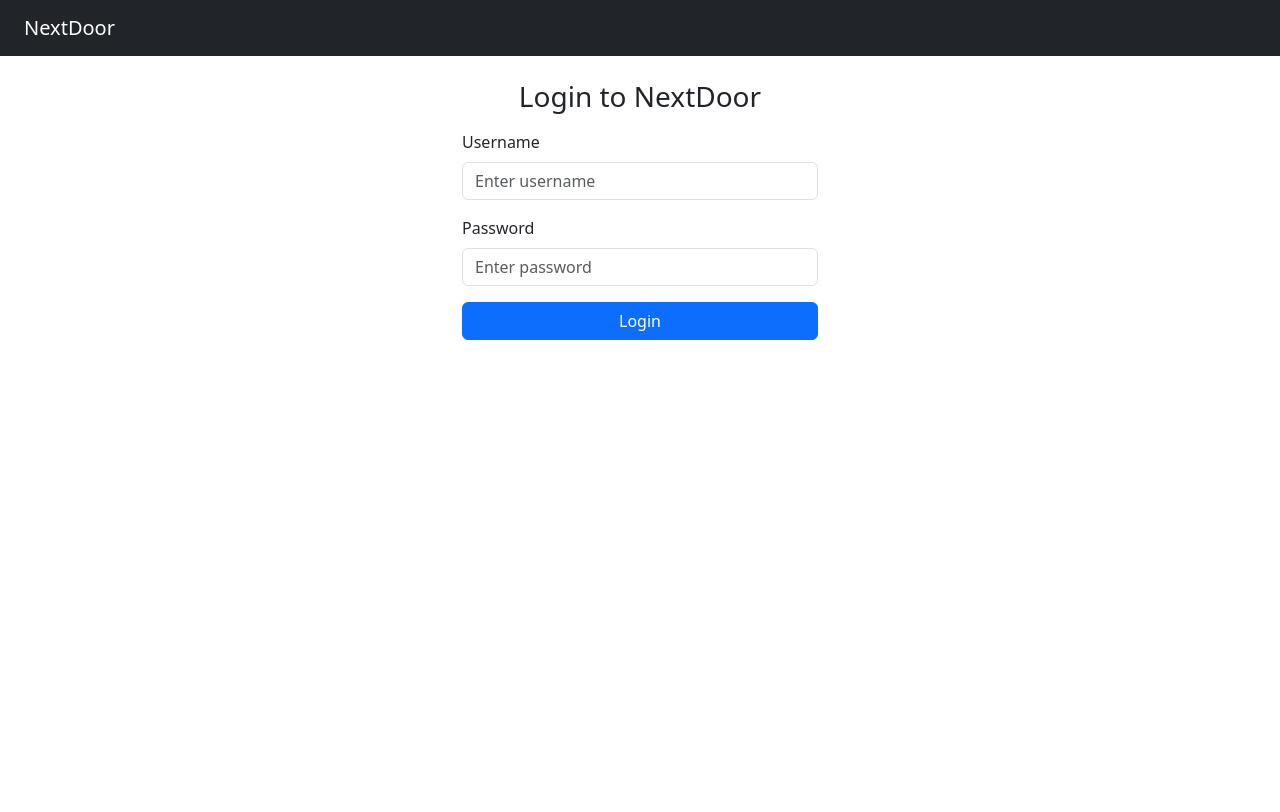
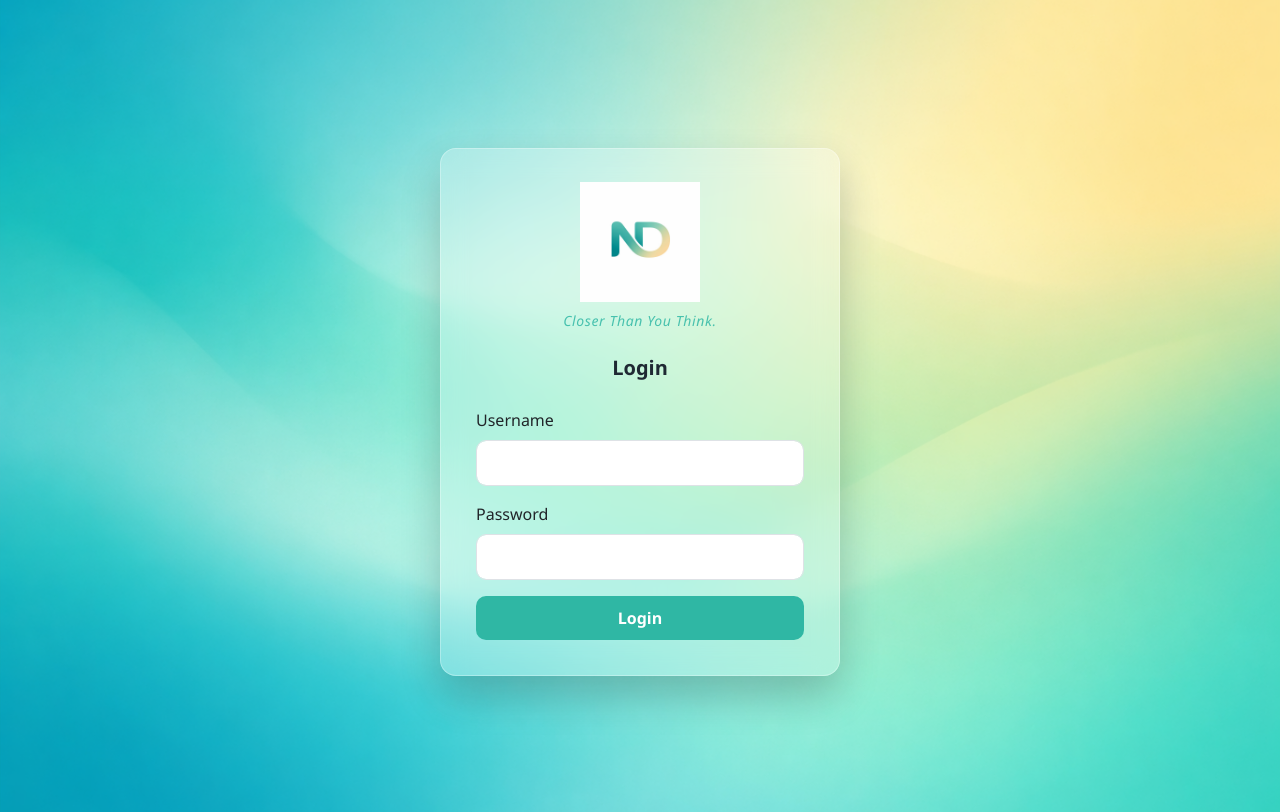
Before and after one commit to sawarnvirat2712-dev/nextdoor, a Django app: template templates/users/login.html in a window 1280 px wide. Before the commit the page ends 340 px from the top, so only its background shows below. Run offline with Django 5.2, Linux system fonts and the light colour scheme; the template is opened without the code that fills it, so the values that code supplies are empty; parts of the project's set-up code (start-up, migrations or seed data) failed here and were passed over.

Commit message:
login complete

```diff
--- a/nextdoor/settings.py
+++ b/nextdoor/settings.py
@@ -115,4 +115,8 @@ USE_TZ = True
 # Static files (CSS, JavaScript, Images)
 # https://docs.djangoproject.com/en/6.0/howto/static-files/
 
-STATIC_URL = 'static/'
+STATIC_URL = '/static/'
+
+STATICFILES_DIRS = [
+    BASE_DIR / "static",
+]
--- a/nextdoor/urls.py
+++ b/nextdoor/urls.py
@@ -2,6 +2,7 @@ from django.contrib import admin
 from django.urls import path, include
 
 urlpatterns = [
-    path('admin/', admin.site.urls),
-    path('', include('services.urls')),
+    path("admin/", admin.site.urls),
+    path("", include("services.urls")),
+    path("", include("users.urls")),
 ]
--- a/templates/base.html
+++ b/templates/base.html
@@ -1,7 +1,6 @@
 {% load static %}
 <!DOCTYPE html>
 <html>
-
 <head>
     <title>NextDoor</title>
     <link href="https://cdn.jsdelivr.net/npm/bootstrap@5.3.2/dist/css/bootstrap.min.css" rel="stylesheet">
@@ -9,14 +8,15 @@
 
 <body>
 
+    {% block navbar %}
     <nav class="navbar navbar-dark bg-dark px-4">
         <span class="navbar-brand">NextDoor</span>
     </nav>
+    {% endblock %}
 
     <div class="container mt-4">
         {% block content %}{% endblock %}
     </div>
 
 </body>
-
 </html>
--- a/templates/users/login.html
+++ b/templates/users/login.html
@@ -1,23 +1,126 @@
-{% extends 'base.html' %}
+{% extends "base.html" %}
 {% load static %}
+{% block navbar %}{% endblock %}
+{% block content %}
 
-{% block content %}
-<div class="row justify-content-center">
-    <div class="col-md-4">
+<style>
+    body {
+        height: 100vh;
+        margin: 0;
+        background-image: url("{% static 'assets/bg.png' %}");
+        background-size: cover;
+        background-position: center;
+        background-repeat: no-repeat;
 
-        <h3 class="text-center mb-3">Login to NextDoor</h3>
+        display: flex;
+        align-items: center;
+        justify-content: center;
+        font-family: "Segoe UI", sans-serif;
+    }
+
+    .login-wrapper {
+        min-height: 100vh;
+        width: 100%;
+        display: flex;
+        align-items: center;
+        /* vertical center */
+        justify-content: center;
+        /* horizontal center */
+    }
+
+
+    .login-card {
+        width: 100%;
+        max-width: 400px;
+        padding: 35px;
+        border-radius: 16px;
+        background: rgba(255, 255, 255, 0.25);
+        backdrop-filter: blur(12px);
+        -webkit-backdrop-filter: blur(12px);
+        box-shadow: 0 20px 40px rgba(0, 0, 0, 0.2);
+        border: 1px solid rgba(255, 255, 255, 0.3);
+        text-align: center;
+    }
+
+    .logo {
+        width: 120px;
+        margin-bottom: 6px;
+        animation: floatLogo 3s ease-in-out infinite;
+    }
+
+    @keyframes floatLogo {
+        0% {
+            transform: translateY(0);
+        }
+
+        50% {
+            transform: translateY(-6px);
+        }
+
+        100% {
+            transform: translateY(0);
+        }
+    }
+
+    .tagline {
+        font-size: 14px;
+        font-weight: 500;
+        margin-bottom: 22px;
+        color: rgba(47, 183, 164, 0.85);
+        letter-spacing: 0.6px;
+        font-style: italic;
+    }
+
+    .login-title {
+        font-size: 20px;
+        font-weight: 600;
+        margin-bottom: 25px;
+        color: #1f2933;
+    }
+
+    .form-control {
+        border-radius: 10px;
+        padding: 10px;
+    }
+
+    .btn-primary {
+        background-color: #2fb7a4;
+        border: none;
+        border-radius: 10px;
+        padding: 10px;
+        font-weight: 600;
+    }
+
+    .btn-primary:hover {
+        background-color: #26a18f;
+    }
+</style>
+<div class="login-wrapper">
+    <div class="login-card">
+
+        <img src="{% static 'assets/logo.png' %}" class="logo" alt="NextDoor Logo">
+
+        <p class="tagline">Closer Than You Think.</p>
+
+        <div class="login-title">Login</div>
+
+        {% if messages %}
+        {% for message in messages %}
+        <div class="alert alert-danger">{{ message }}</div>
+        {% endfor %}
+        {% endif %}
 
         <form method="post">
             {% csrf_token %}
 
-            <div class="mb-3">
+            <div class="mb-3 text-start">
                 <label class="form-label">Username</label>
-                <input type="text" class="form-control" placeholder="Enter username">
+                <input type="text" name="username" class="form-control" required>
             </div>
 
-            <div class="mb-3">
+            <div class="mb-3 text-start">
                 <label class="form-label">Password</label>
-                <input type="password" class="form-control" placeholder="Enter password">
+                <input type="password" name="password" class="form-control" required>
             </div>
 
             <button class="btn btn-primary w-100">Login</button>
@@ -25,4 +128,5 @@
 
     </div>
 </div>
+
 {% endblock %}
```
Also changed, not shown: services/views.py (+6 -5 lines), users/views.py (+24 -1 lines), static/assets/bg.png (added), static/assets/logo.png (added).
